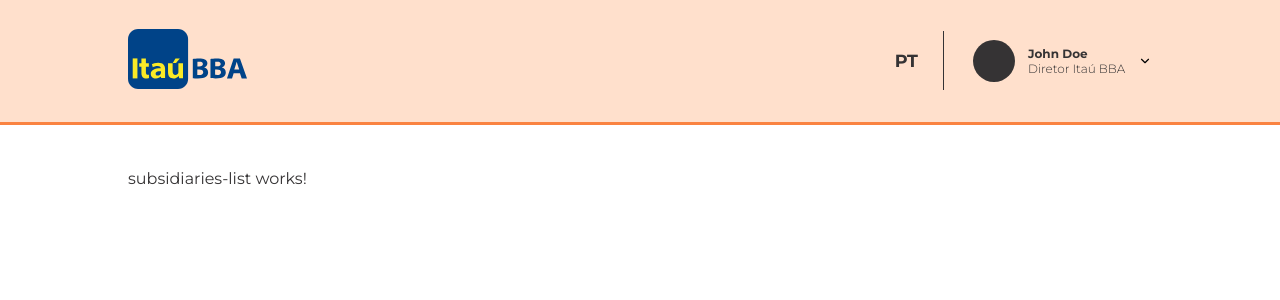
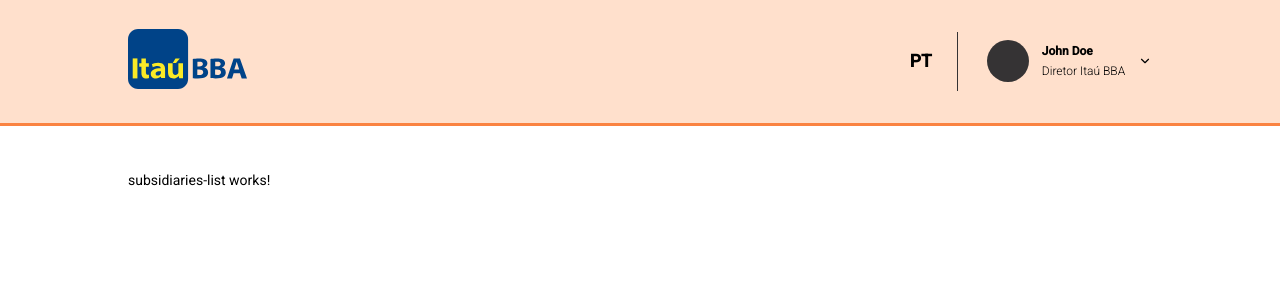
Before and after one commit to ricardobelfort/crud-angular-bba, an Angular app: page /sedes in a window 1280 px wide. Shown: the top 300 px of the page. Built offline with nearby package versions, Linux system fonts and the light colour scheme.

Commit message:
Adding Angular Material Lib to the project

```diff
--- a/angular.json
+++ b/angular.json
@@ -31,6 +31,7 @@
               "src/assets"
             ],
             "styles": [
+              "./node_modules/@angular/material/prebuilt-themes/indigo-pink.css",
               "src/styles.scss"
             ],
             "scripts": []
@@ -99,6 +100,7 @@
               "src/assets"
             ],
             "styles": [
+              "./node_modules/@angular/material/prebuilt-themes/indigo-pink.css",
               "src/styles.scss"
             ],
             "scripts": []
--- a/package.json
+++ b/package.json
@@ -11,10 +11,12 @@
   "private": true,
   "dependencies": {
     "@angular/animations": "~12.2.0",
+    "@angular/cdk": "^12.2.9",
     "@angular/common": "~12.2.0",
     "@angular/compiler": "~12.2.0",
     "@angular/core": "~12.2.0",
     "@angular/forms": "~12.2.0",
+    "@angular/material": "^12.2.9",
     "@angular/platform-browser": "~12.2.0",
     "@angular/platform-browser-dynamic": "~12.2.0",
     "@angular/router": "~12.2.0",
--- a/src/app/app.module.ts
+++ b/src/app/app.module.ts
@@ -4,10 +4,11 @@ import { BrowserModule } from '@angular/platform-browser';
 import { AppRoutingModule } from './app-routing.module';
 import { AppComponent } from './app.component';
 import { NavbarComponent } from './components/navbar/navbar.component';
+import { BrowserAnimationsModule } from '@angular/platform-browser/animations';
 
 @NgModule({
   declarations: [AppComponent, NavbarComponent],
-  imports: [BrowserModule, AppRoutingModule],
+  imports: [BrowserModule, AppRoutingModule, BrowserAnimationsModule],
   providers: [],
   bootstrap: [AppComponent],
 })
--- a/src/index.html
+++ b/src/index.html
@@ -1,13 +1,22 @@
-<!doctype html>
+<!DOCTYPE html>
 <html lang="en">
-<head>
-  <meta charset="utf-8">
-  <title>ItauBba</title>
-  <base href="/">
-  <meta name="viewport" content="width=device-width, initial-scale=1">
-  <link rel="icon" type="image/x-icon" href="favicon.ico">
-</head>
-<body>
-  <app-root></app-root>
-</body>
+  <head>
+    <meta charset="utf-8" />
+    <title>Itaú BBA</title>
+    <base href="/" />
+    <meta name="viewport" content="width=device-width, initial-scale=1" />
+    <link rel="icon" type="image/x-icon" href="favicon.ico" />
+    <link rel="preconnect" href="https://fonts.gstatic.com" />
+    <link
+      href="https://fonts.googleapis.com/css2?family=Roboto:wght@300;400;500&display=swap"
+      rel="stylesheet"
+    />
+    <link
+      href="https://fonts.googleapis.com/icon?family=Material+Icons"
+      rel="stylesheet"
+    />
+  </head>
+  <body class="mat-typography">
+    <app-root></app-root>
+  </body>
 </html>
--- a/src/styles.scss
+++ b/src/styles.scss
@@ -1,6 +1,4 @@
 /* You can add global styles to this file, and also import other style files */
-
-@import url("https://fonts.googleapis.com/css2?family=Montserrat:wght@300;400;700&display=swap");
 
 :root {
   --primary: #ffe0cc;
@@ -20,7 +18,5 @@ body {
   height: 100%;
 }
 body {
-  font-family: "Montserrat", sans-serif;
-  font-size: 16px;
-  color: var(--base);
+  font-family: Roboto, "Helvetica Neue", sans-serif;
 }
```
Also changed, not shown: src/app/pages/subsidiaries/models/IBusiness.ts (added, +9 -0 lines), 1 other file (tests, documents, lock files or other folders).
